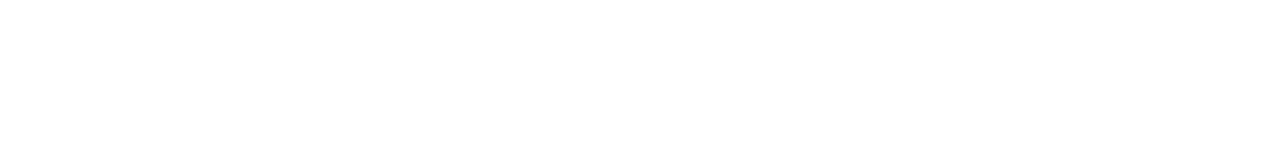
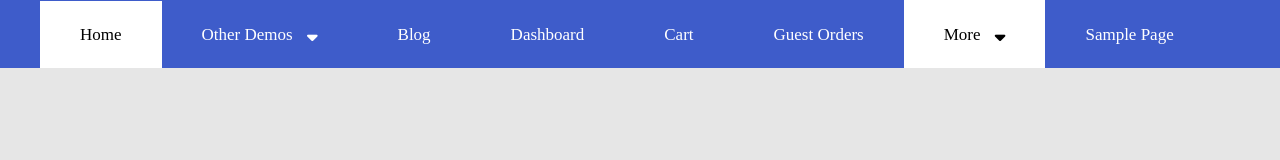
Before and after one commit to EivrnTi/f8-fullstack-day-5, a plain HTML site: page menu.html in a window 1280 px wide. Drawn offline with Linux system fonts and the light colour scheme.

Commit message:
nop bai tap 2

```diff
--- a/css/styles.css
+++ b/css/styles.css
@@ -3,6 +3,8 @@ body {
     Oxygen, Ubuntu, Cantarell, "Open Sans", "Helvetica Neue", sans-serif;
   background: #e6e6e6;
 }
+
+/* CV */
 
 .cv {
   max-width: 980px;
@@ -10,7 +12,12 @@ body {
   background: white;
   margin-left: auto;
   margin-right: auto;
-  padding: 50px;
+  padding: 30px;
+  margin-top: 20px;
+  margin-bottom: ;
+  box-shadow: 11px 10px 5px 0px rgba(0, 0, 0, 0.75);
+  -webkit-box-shadow: 11px 10px 5px 0px rgba(0, 0, 0, 0.75);
+  -moz-box-shadow: 11px 10px 5px 0px rgba(0, 0, 0, 0.75);
 }
 
 .intro {
@@ -38,6 +45,8 @@ body {
   width: 100%;
   display: inline-block;
 }
+
+/* Form */
 
 .register {
   background-color: #ffffff;
@@ -116,3 +125,32 @@ body {
 .btn:hover {
   background-color: #0056b3;
 }
+
+/* Menu */
+
+.menu {
+  background: #3e5cca;
+  padding: 0 40px;
+  font-size: 0;
+}
+
+.menu li {
+  display: inline-block;
+}
+
+.menu li a {
+  display: inline-block;
+  padding: 25px 40px;
+  text-decoration: none;
+  color: white;
+  font-size: 17px;
+}
+
+.active a {
+  color: black !important;
+  background-color: #ffffff;
+}
+
+.menu li a i {
+    margin-left: 10px;
+}
--- a/cv.html
+++ b/cv.html
@@ -7,7 +7,6 @@
 
     <!-- Styles -->
     <link rel="stylesheet" href="./css/styles.css" />
-    <link rel="stylesheet" href="./css/reset.css" />
   </head>
   <body>
     <div class="cv">
@@ -153,8 +152,11 @@
           </li>
         </ul>
         <h2>EDUCATION</h2>
-        <hr class="hr">
-        <p><span><b>Bachelor's Degree in Major</b></span> | FPT University - Ho Chi Minh | 2022</p>
+        <hr class="hr" />
+        <p>
+          <span><b>Bachelor's Degree in Major</b></span> | FPT University - Ho
+          Chi Minh | 2022 - 2026
+        </p>
       </div>
     </div>
   </body>
--- a/menu.html
+++ b/menu.html
@@ -0,0 +1,40 @@
+<!DOCTYPE html>
+<html lang="en">
+  <head>
+    <meta charset="UTF-8" />
+    <meta name="viewport" content="width=device-width, initial-scale=1.0" />
+    <title>Menu</title>
+
+    <!-- Styles -->
+    <link rel="stylesheet" href="./css/styles.css" />
+    <link rel="stylesheet" href="./css/reset.css" />
+
+    <!-- Icons -->
+    <link
+      rel="stylesheet"
+      href="https://cdnjs.cloudflare.com/ajax/libs/font-awesome/6.7.2/css/all.min.css"
+      integrity="sha512-Evv84Mr4kqVGRNSgIGL/F/aIDqQb7xQ2vcrdIwxfjThSH8CSR7PBEakCr51Ck+w+/U6swU2Im1vVX0SVk9ABhg=="
+      crossorigin="anonymous"
+      referrerpolicy="no-referrer"
+    />
+  </head>
+  <body>
+    <ul class="menu">
+      <li class="active"><a href="">Home</a></li>
+      <li>
+        <a href=""
+          >Other Demos
+          <i class="fa-solid fa-sort-down"></i>
+        </a>
+      </li>
+      <li><a href="">Blog</a></li>
+      <li><a href="">Dashboard</a></li>
+      <li><a href="">Cart</a></li>
+      <li><a href="">Guest Orders</a></li>
+      <li class="active"><a href="">More
+        <i class="fa-solid fa-sort-down"></i>
+      </a></li>
+      <li><a href="">Sample Page</a></li>
+    </ul>
+  </body>
+</html>
```
